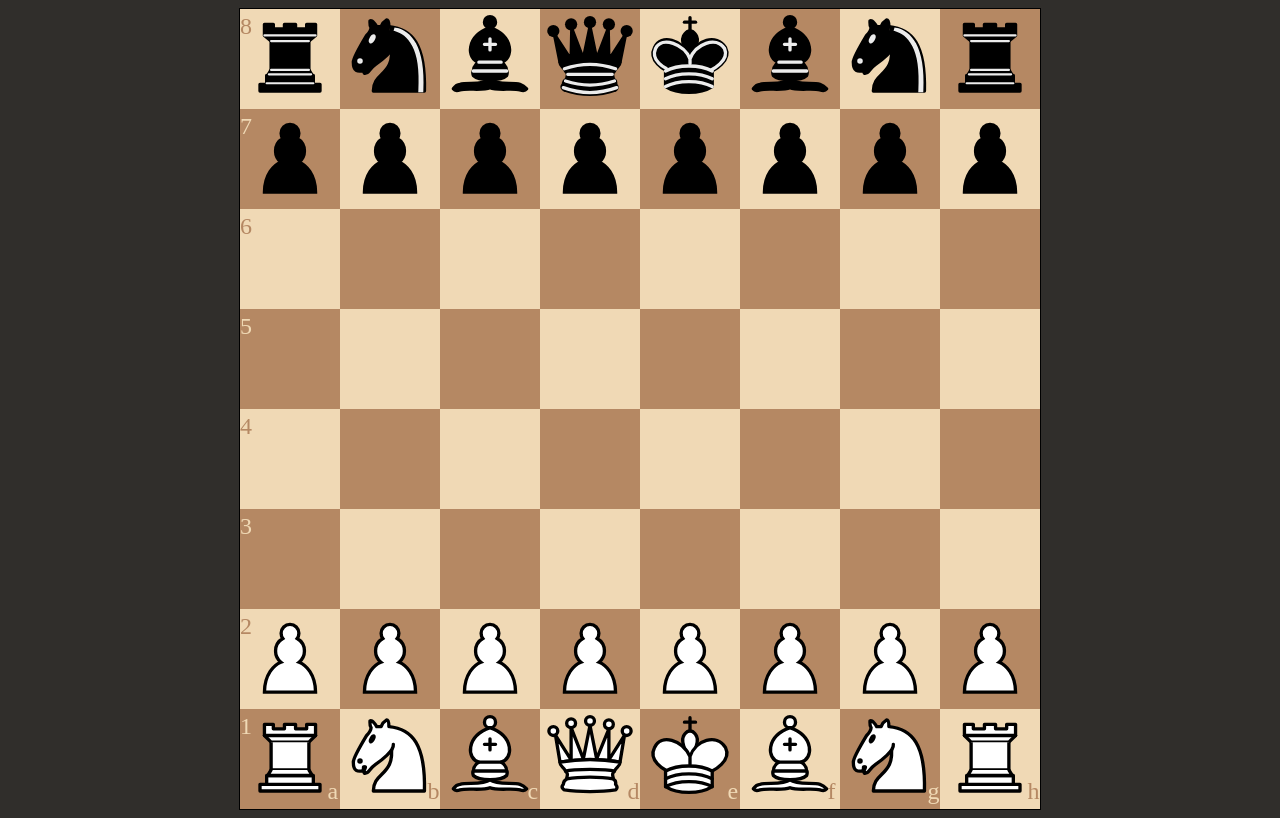
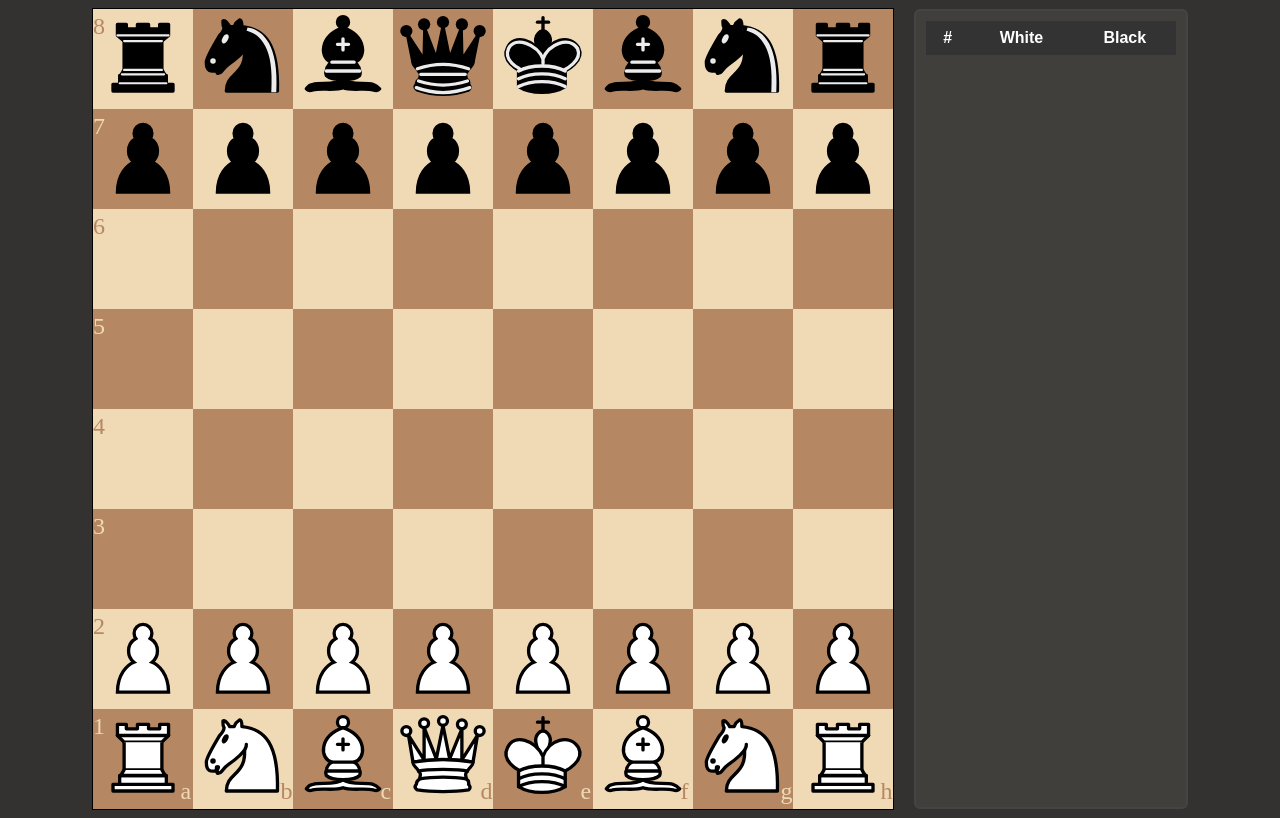
Before and after one commit to Malik0502/WebChess, a website built with Vite: page index.html in a window 1280 px wide. Built offline with nearby package versions, Linux system fonts and the light colour scheme.

Commit message:
Feat: added table with turns and moves

```diff
--- a/index.html
+++ b/index.html
@@ -1,18 +1,30 @@
 <!DOCTYPE html>
 <html lang="en">
 <head>
-    <meta charset="UTF-8">
-    <meta name="viewport" content="width=device-width, initial-scale=1.0">
-    <link rel="stylesheet" href="./src/styles/style.css">
-    <title>Chess</title>
+  <meta charset="UTF-8">
+  <meta name="viewport" content="width=device-width, initial-scale=1.0">
+  <link rel="stylesheet" href="./src/styles/style.css">
+  <title>Chess</title>
 </head>
 <body>
-    <div class="game-container">
-        <canvas class="game-canvas" id="game-canvas" width="800" height="800">
+  <div class="game-container">
+    <canvas class="game-canvas" id="game-canvas" width="800" height="800"></canvas>
 
-        </canvas>
+    <div class="move-table-container">
+      <table class="move-table" id="turn-table">
+        <thead>
+          <tr>
+            <th>#</th>
+            <th>White</th>
+            <th>Black</th>
+          </tr>
+        </thead>
+        <tbody id="move-list">
+        </tbody>
+      </table>
     </div>
+  </div>
 
+  <script type="module" src="./src/main.ts"></script>
 </body>
-    <script type="module" src="./src/main.ts"></script>
 </html>
--- a/src/main.ts
+++ b/src/main.ts
@@ -4,17 +4,20 @@ import { AlgebraicNotationParser } from "./scripts/game/manager/turnManagement/a
 import { TurnManager } from "./scripts/game/manager/turnManagement/turnManager";
 import { PieceFactory } from "./scripts/game/pieces/factories/pieceFactory"
 import { SlidingMovement } from "./scripts/game/pieces/pieceMovement/slidingMovement";
+import { TableRenderer } from "./scripts/table/tableRenderer";
 
 let gameBoard  : Board;
 let gameManager: GameManager;
 let turnManager: TurnManager;
 let algebraicNotationParser: AlgebraicNotationParser;
+let tableRenderer: TableRenderer;
 let canvas: HTMLCanvasElement;
 
 window.onload = () => {
     gameBoard = new Board(document.getElementById("game-canvas") as HTMLCanvasElement, "#F0D9B5", "#B58863", new PieceFactory(), new SlidingMovement())
     algebraicNotationParser = new AlgebraicNotationParser();
-    turnManager = new TurnManager(algebraicNotationParser);
+    tableRenderer = new TableRenderer();
+    turnManager = new TurnManager(algebraicNotationParser, tableRenderer);
     gameManager = new GameManager(gameBoard, turnManager);
     canvas = gameBoard.canvas;
 
--- a/src/scripts/game/manager/turnManagement/turnManager.ts
+++ b/src/scripts/game/manager/turnManagement/turnManager.ts
@@ -1,5 +1,6 @@
 import type { GameTile } from "../../../board/entities/gameTile";
 import { BLACK, WHITE } from "../../../common/constants/pieceColor";
+import type { TableRenderer } from "../../../table/tableRenderer";
 import type { IPiece } from "../../pieces/interfaces/IPiece";
 import type { AlgebraicNotationParser } from "./algebraicNotationParser";
 import type { Move } from "./entities/move";
@@ -12,12 +13,14 @@ export class TurnManager{
     turns: Turn[];
 
     private algebraicNotationParser: AlgebraicNotationParser;
+    private tableRenderer: TableRenderer;
 
-    constructor(algebraicNotationParser: AlgebraicNotationParser){
+    constructor(algebraicNotationParser: AlgebraicNotationParser, tableRenderer: TableRenderer){
         this.startColor = WHITE;
         this.activeColor = this.startColor;
         this.turns = [];
         this.algebraicNotationParser = algebraicNotationParser;
+        this.tableRenderer = tableRenderer;
     }
 
     isSelectedPieceEqualActiveTurnColor(pieceColor: string): boolean{
@@ -53,9 +56,12 @@ export class TurnManager{
 
     addAlgebraicNotationToTurn(turn: Turn, piece: IPiece){
         if(piece.color == WHITE){
-             turn.whiteAlgebraicNotation = this.algebraicNotationParser.parseAlgebraicNotation(turn, piece);
+            turn.whiteAlgebraicNotation = this.algebraicNotationParser.parseAlgebraicNotation(turn, piece);
+            this.tableRenderer.renderTurns(this.turns);
+            return;
         }
 
         turn.blackAlgebraicNotation = this.algebraicNotationParser.parseAlgebraicNotation(turn, piece);
+        this.tableRenderer.renderTurns(this.turns);
     }
 }
--- /dev/null
+++ b/src/scripts/table/tableRenderer.ts
@@ -0,0 +1,30 @@
+import type { Turn } from "../game/manager/turnManagement/entities/turn";
+
+export class TableRenderer{
+    public renderTurns(turns: Turn[]){
+        const tbody = document.querySelector<HTMLTableSectionElement>('#turn-table tbody');
+
+        if(!tbody) return;
+
+        tbody.innerHTML = "";
+
+        turns.forEach((t) => {
+            const row = document.createElement("tr");
+
+            const whiteMove: string = t.whiteAlgebraicNotation ? t.whiteAlgebraicNotation : "";
+            const blackMove: string = t.blackAlgebraicNotation ? t.blackAlgebraicNotation : "";
+
+            row.innerHTML = `
+            <td>${t.turn}</td>
+            <td>${whiteMove}</td>
+            <td>${blackMove}</td>
+            `;
+            tbody.appendChild(row)
+        });
+
+        const container = document.querySelector(".move-table-container") as HTMLElement;
+        if (container) {
+            container.scrollTop = container.scrollHeight;
+        }
+    }
+}
--- a/src/styles/style.css
+++ b/src/styles/style.css
@@ -1,5 +1,5 @@
 body{
-    background-color: #302E2B;
+    background-color: #333230;
 }
 
 .game-container{
@@ -7,6 +7,7 @@ body{
     display: flex;
     justify-content: center;
     align-items: center;
+    gap: 20px;
 }
 
 .game-canvas{
@@ -14,3 +15,53 @@ body{
     height: 800px;
     border: 1px solid #000000;
 }
+
+.move-table-container {
+    height: 800px;
+    overflow-y: auto;
+    background-color: #403F3C;
+    border: 2px solid #444;
+    border-radius: 6px;
+    padding: 10px;
+    box-sizing: border-box;
+
+    scrollbar-width: thin;
+    scrollbar-color: #444 #1e1e1e;
+}
+
+.move-table {
+    width: 250px;
+    border-collapse: collapse;
+    text-align: center;
+    color: #fff;
+    font-family: Arial, sans-serif;
+}
+
+.move-table th {
+    background-color: #333;
+    padding: 8px;
+    font-weight: bold;
+    position: sticky;
+    top: 0;
+}
+
+.move-table td {
+    padding: 6px;
+}
+
+.move-table-container::-webkit-scrollbar {
+    width: 10px;
+}
+
+.move-table-container::-webkit-scrollbar-track {
+    background: #403F3C;
+}
+
+.move-table-container::-webkit-scrollbar-thumb {
+    background-color: #444;
+    border-radius: 5px;
+}
+
+.move-table-container::-webkit-scrollbar-thumb:hover {
+    background-color: #666;
+}
```
